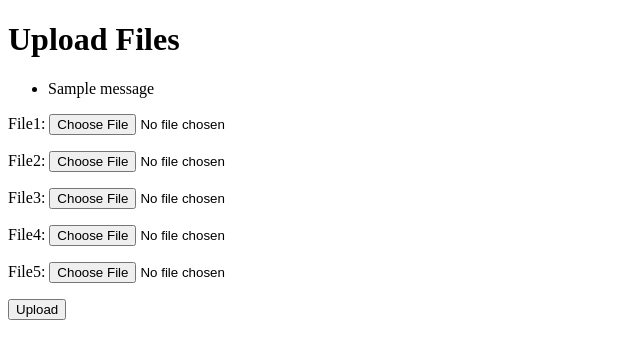
After one commit to Tnvj/bulk_sms, a Django app: page /upload/ in a window 1280 px wide. The commit adds this page. Shown: the top 359 px of the page, without its empty margins (0-640 px from the left). Run offline with Django 5.2, Linux system fonts and the light colour scheme; a user stored in the database is signed in; tables that the repository leaves empty hold one stand-in row (values such as "Sample post"); one stand-in notice (Sample message) is shown.

Commit message:
feat:added upload file feature

```diff
--- a/accounts/forms.py
+++ b/accounts/forms.py
@@ -1,6 +1,13 @@
 from django import forms
 from django.contrib.auth.forms import UserCreationForm, UserChangeForm, AuthenticationForm
 from .models import CustomUser
+
+class UploadFilesForm(forms.Form):
+    file1 = forms.FileField(required=False)
+    file2 = forms.FileField(required=False)
+    file3 = forms.FileField(required=False)
+    file4 = forms.FileField(required=False)
+    file5 = forms.FileField(required=False)
 
 class CustomUserCreationForm(UserCreationForm):
     class Meta(UserCreationForm.Meta):
--- a/accounts/templates/base_generic.html
+++ b/accounts/templates/base_generic.html
@@ -12,6 +12,7 @@
                 {% if user.is_authenticated %}
                     <li><a href="{% url 'logout' %}">Logout</a></li>
                     <li><a href="{% url 'profile_update' %}">Profile</a></li>
+                    <li><a href="{% url 'upload_files' %}">Upload Files</a></li>
                 {% else %}
                     <li><a href="{% url 'login' %}">Login</a></li>
                     <li><a href="{% url 'register' %}">Register</a></li>
--- a/accounts/templates/index.html
+++ b/accounts/templates/index.html
@@ -1,5 +1,3 @@
-<!-- sms/templates/index.html -->
-
 {% extends "base_generic.html" %}
 
 {% block content %}
--- /dev/null
+++ b/accounts/templates/upload_files.html
@@ -0,0 +1,22 @@
+<!-- upload_files.html -->
+<!DOCTYPE html>
+<html>
+<head>
+    <title>Upload Files</title>
+</head>
+<body>
+    <h1>Upload Files</h1>
+    {% if messages %}
+        <ul class="messages">
+            {% for message in messages %}
+                <li{% if message.tags %} class="{{ message.tags }}"{% endif %}>{{ message }}</li>
+            {% endfor %}
+        </ul>
+    {% endif %}
+    <form method="post" enctype="multipart/form-data">
+        {% csrf_token %}
+        {{ form.as_p }}
+        <button type="submit">Upload</button>
+    </form>
+</body>
+</html>
--- a/accounts/urls.py
+++ b/accounts/urls.py
@@ -1,7 +1,7 @@
 # sms/urls.py
 from django.urls import path
 from django.contrib.auth.views import LogoutView
-from .views import register, user_login, profile_update, index
+from .views import register, user_login, profile_update, index, upload_files
 
 urlpatterns = [
      path('', index, name='index'),  # Home page
@@ -9,4 +9,5 @@ urlpatterns = [
     path('login/', user_login, name='login'),
     path('logout/', LogoutView.as_view(next_page='index'), name='logout'),
     path('profile_update/', profile_update, name='profile_update'),
+     path('upload/', upload_files, name='upload_files'),
 ]
--- a/accounts/views.py
+++ b/accounts/views.py
@@ -1,8 +1,50 @@
 from django.shortcuts import render, redirect
 from django.contrib.auth import login, authenticate
 from django.contrib.auth.forms import AuthenticationForm
-from .forms import CustomUserCreationForm, CustomUserChangeForm
+from .forms import CustomUserCreationForm, CustomUserChangeForm, UploadFilesForm
 from django.shortcuts import render
+import csv
+import pandas as pd
+from django.shortcuts import render, redirect
+from django.contrib.auth.decorators import login_required
+from django.contrib import messages
+from .models import Contact
+
+@login_required
+def upload_files(request):
+    if request.method == 'POST':
+        form = UploadFilesForm(request.POST, request.FILES)
+        if form.is_valid():
+            files_uploaded = False
+            for file_field in ['file1', 'file2', 'file3', 'file4', 'file5']:
+                file = request.FILES.get(file_field)
+                if file:
+                    files_uploaded = True
+                    if file.name.endswith('.csv'):
+                        data = csv.reader(file.read().decode('utf-8').splitlines())
+                        next(data)  # Skip the header row
+                        for row in data:
+                            Contact.objects.update_or_create(
+                                user=request.user,
+                                name=row[0],
+                                defaults={'phone_number': row[1]}
+                            )
+                    elif file.name.endswith(('.xls', '.xlsx')):
+                        data = pd.read_excel(file)
+                        for index, row in data.iterrows():
+                            Contact.objects.update_or_create(
+                                user=request.user,
+                                name=row['name'],
+                                defaults={'phone_number': row['phone_number']}
+                            )
+            if files_uploaded:
+                messages.success(request, "Contacts uploaded successfully.")
+                return redirect('index')
+            else:
+                messages.error(request, "Please upload files.")
+    else:
+        form = UploadFilesForm()
+    return render(request, 'upload_files.html', {'form': form})
 
 def index(request):
     return render(request, 'index.html')
```
